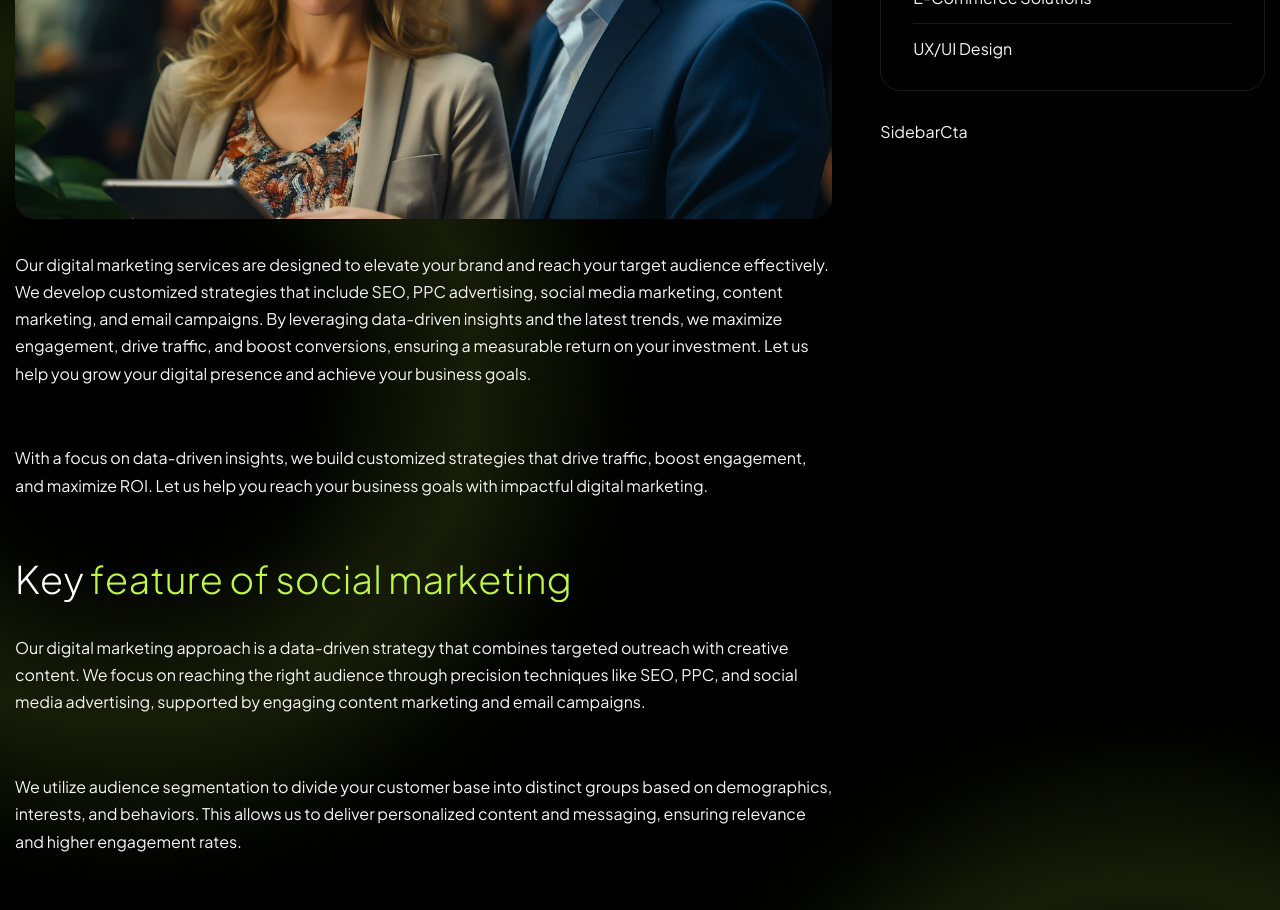
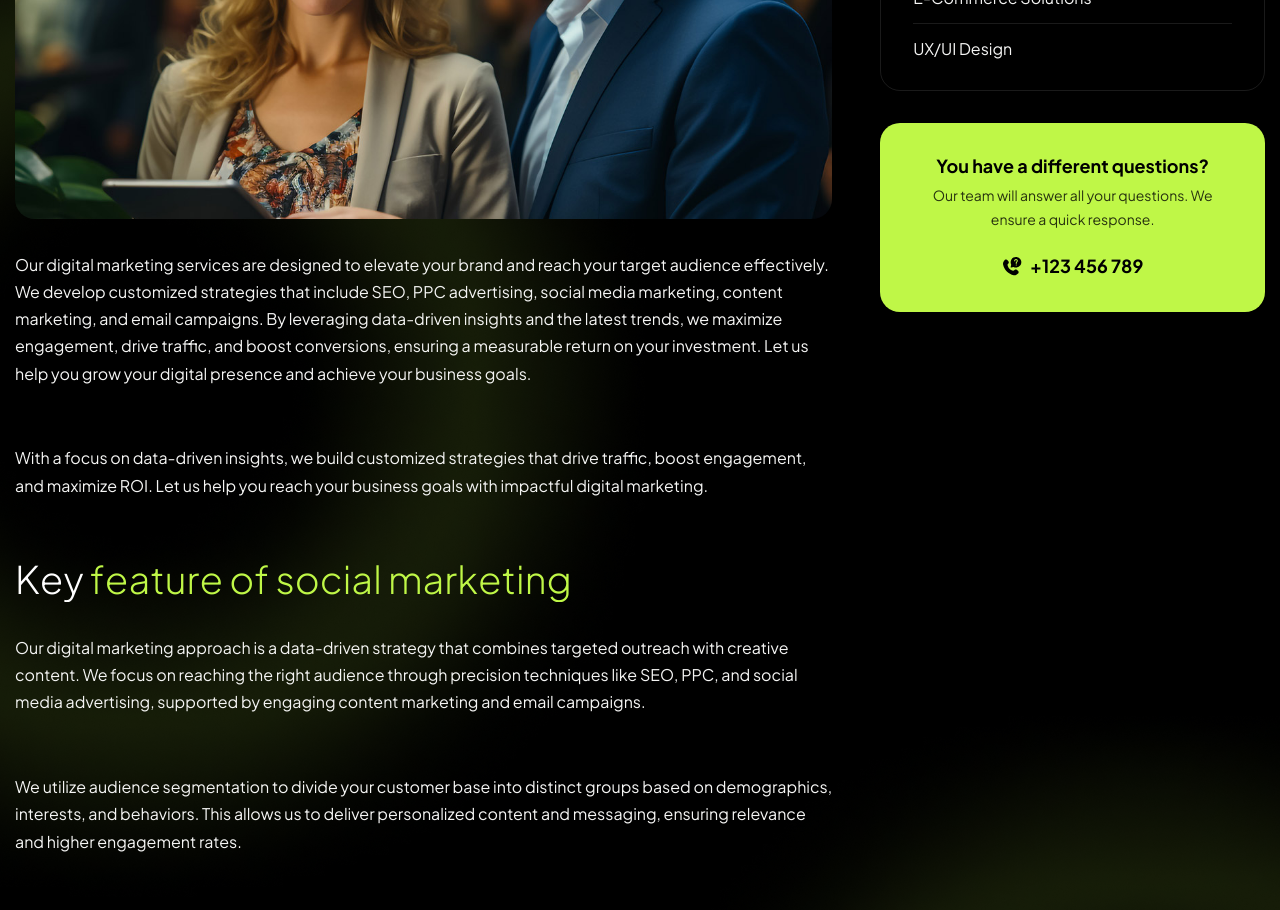
Before and after one commit to Jisap/vite-truesocial2, a React (Vite) app: page /services/hashtag-research-and-optimization in a window 1280 px wide. Shown: the part 1000-1910 px from the top of the page. Built offline with nearby package versions, Linux system fonts and the light colour scheme.

Commit message:
feat: add service category sidebar and contact CTA components

```diff
--- a/src/components/sections/services/ServiceSidebar.jsx
+++ b/src/components/sections/services/ServiceSidebar.jsx
@@ -23,7 +23,7 @@ const ServiceSidebar = () => {
         </ul>
       </Reveal>
 
-      <SidebarCta />
+      <SidebarCta delay={0.25} />
     </aside>
   )
 }
--- a/src/components/ui/SidebarCta.jsx
+++ b/src/components/ui/SidebarCta.jsx
@@ -1,9 +1,35 @@
-import React from 'react'
+import Reveal from "./Reveal"
+import { siteConfig } from "../../data/siteConfig"
 
-const SidebarCta = () => {
-    return (
-        <div>SidebarCta</div>
-    )
+
+
+const SidebarCta = ({ delay = 0.15 }) => {
+  return (
+    <Reveal
+      delay={delay}
+      className="rounded-[20px] bg-accent p-8 text-center"
+    >
+      <h3 className="mb-2 text-lg font-bold text-dark">
+        You have a different questions?
+      </h3>
+
+      <p className="mb-5 text-sm text-dark/80">
+        Our team will answer all your questions. We ensure a quick response.
+      </p>
+
+      <a
+        href={`tel:${siteConfig.phone}`}
+        className="inline-flex items-center gap-2 text-lg font-bold text-dark hover:underline"
+      >
+        <img
+          src="/images/icon-sidebar-cta-phone.svg"
+          alt="Phone Icon"
+          className="h-5 w-5"
+        />
+        {siteConfig.phone}
+      </a>
+    </Reveal>
+  )
 }
 
 export default SidebarCta
```
